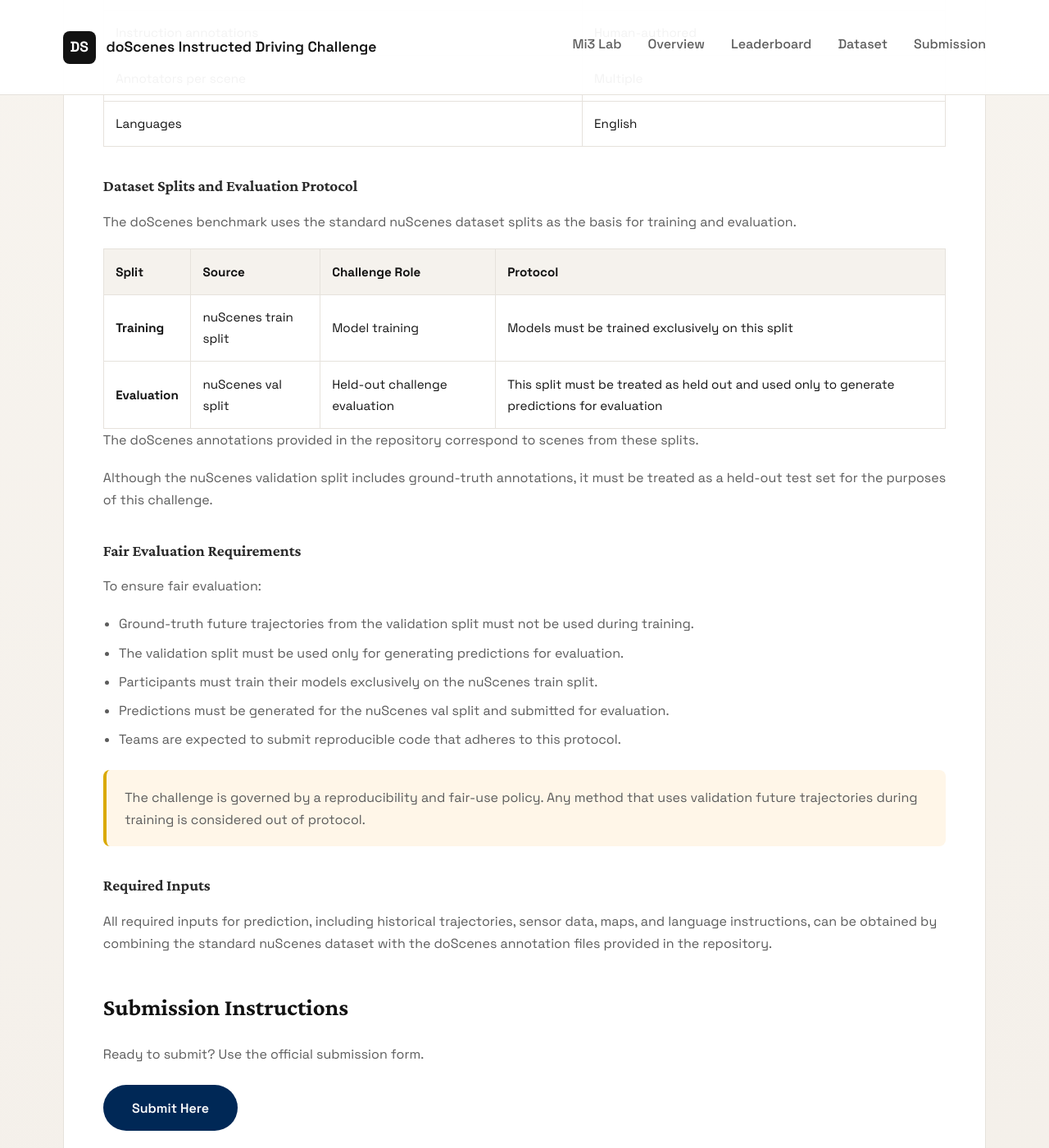
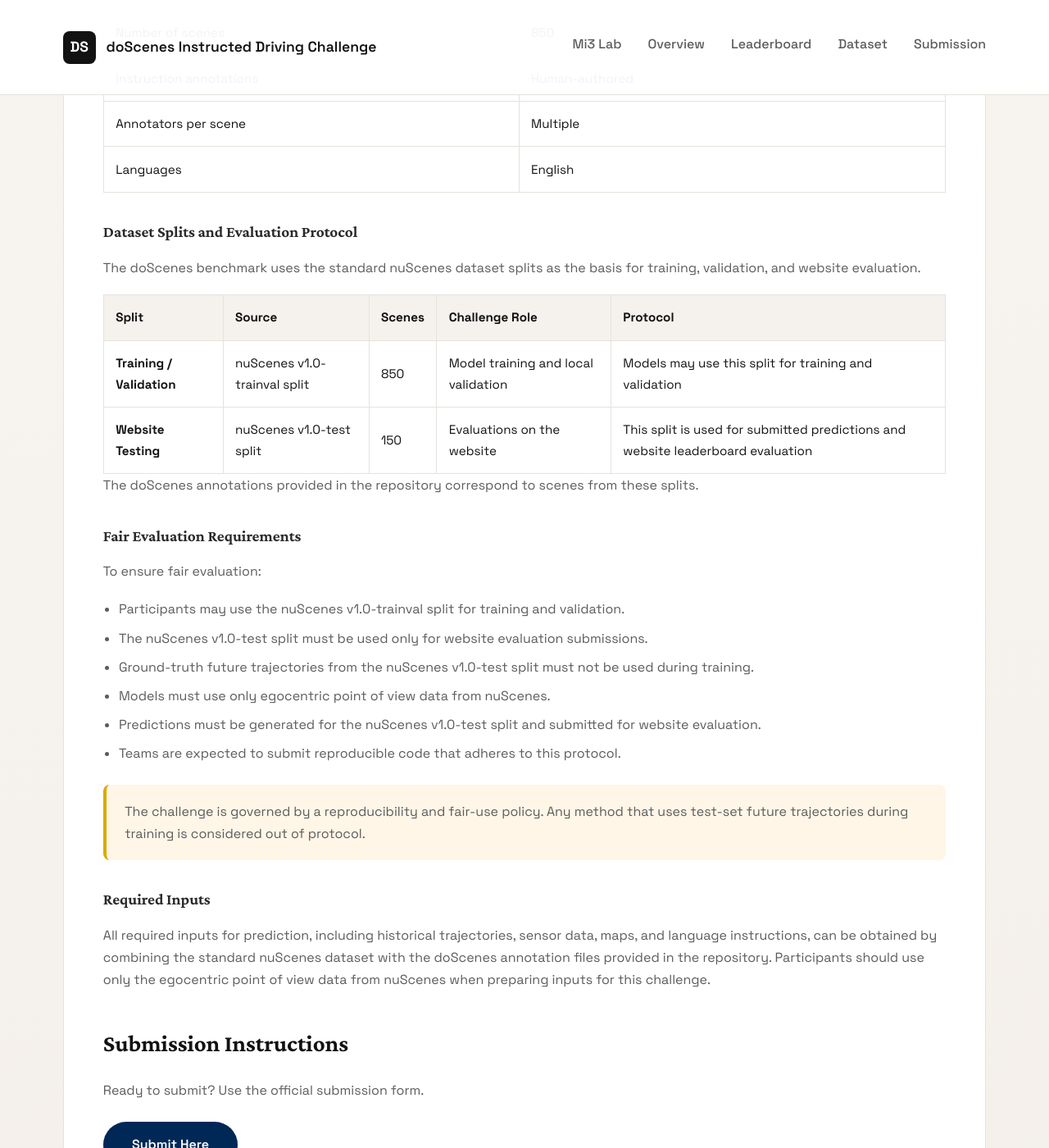
Before and after one commit to Mi3-Lab/mi3-lab.github.io, a Jekyll site: the page doScenes_challenge.html, which Jekyll copies as it is, in a window 1280 px wide and 1400 px high, scrolled down 4440 px. Shown: the whole window at 82% size. Built offline with Jekyll 4.4.1, drawn with Linux system fonts in a browser that asks for light colours; some of the changed text lies outside the part shown.

Commit message:
Update doScenes_challenge.html

```diff
--- a/doScenes_challenge.html
+++ b/doScenes_challenge.html
@@ -761,8 +761,8 @@
                     <h2 id="data">Dataset & Data Splits</h2>
 
                     <p>
-                        doScenes extends the nuScenes training and validation splits with human-authored instructions. Instructions
-                        are written by multiple annotators to capture natural variation in phrasing.
+                        doScenes extends the nuScenes v1.0-trainval and v1.0-test splits with human-authored instructions.
+                        Instructions are written by multiple annotators to capture natural variation in phrasing.
                     </p>
                     <p>Instructions cover a variety of maneuvers including:</p>
                     <ul>
@@ -794,6 +794,10 @@
                                 <td>nuScenes</td>
                             </tr>
                             <tr>
+                                <td>Allowed nuScenes viewpoint</td>
+                                <td>Egocentric point of view only</td>
+                            </tr>
+                            <tr>
                                 <td>Number of scenes</td>
                                 <td>850</td>
                             </tr>
@@ -814,29 +818,33 @@
 
                     <h3>Dataset Splits and Evaluation Protocol</h3>
                     <p>
-                        The doScenes benchmark uses the standard nuScenes dataset splits as the basis for training and evaluation.
+                        The doScenes benchmark uses the standard nuScenes dataset splits as the basis for training, validation,
+                        and website evaluation.
                     </p>
                     <table class="data-splits-table">
                         <thead>
                             <tr>
                                 <th>Split</th>
                                 <th>Source</th>
+                                <th>Scenes</th>
                                 <th>Challenge Role</th>
                                 <th>Protocol</th>
                             </tr>
                         </thead>
                         <tbody>
                             <tr>
-                                <td><strong>Training</strong></td>
-                                <td>nuScenes train split</td>
-                                <td>Model training</td>
-                                <td>Models must be trained exclusively on this split</td>
+                                <td><strong>Training / Validation</strong></td>
+                                <td>nuScenes v1.0-trainval split</td>
+                                <td>850</td>
+                                <td>Model training and local validation</td>
+                                <td>Models may use this split for training and validation</td>
                             </tr>
                             <tr>
-                                <td><strong>Evaluation</strong></td>
-                                <td>nuScenes val split</td>
-                                <td>Held-out challenge evaluation</td>
-                                <td>This split must be treated as held out and used only to generate predictions for evaluation</td>
+                                <td><strong>Website Testing</strong></td>
+                                <td>nuScenes v1.0-test split</td>
+                                <td>150</td>
+                                <td>Evaluations on the website</td>
+                                <td>This split is used for submitted predictions and website leaderboard evaluation</td>
                             </tr>
                         </tbody>
                     </table>
@@ -844,23 +852,19 @@
                     <p>
                         The doScenes annotations provided in the repository correspond to scenes from these splits.
                     </p>
-                    <p>
-                        Although the nuScenes validation split includes ground-truth annotations, it must be treated as a held-out
-                        test set for the purposes of this challenge.
-                    </p>
-
                     <h3>Fair Evaluation Requirements</h3>
                     <p>To ensure fair evaluation:</p>
                     <ul>
-                        <li>Ground-truth future trajectories from the validation split must not be used during training.</li>
-                        <li>The validation split must be used only for generating predictions for evaluation.</li>
-                        <li>Participants must train their models exclusively on the nuScenes train split.</li>
-                        <li>Predictions must be generated for the nuScenes val split and submitted for evaluation.</li>
+                        <li>Participants may use the nuScenes v1.0-trainval split for training and validation.</li>
+                        <li>The nuScenes v1.0-test split must be used only for website evaluation submissions.</li>
+                        <li>Ground-truth future trajectories from the nuScenes v1.0-test split must not be used during training.</li>
+                        <li>Models must use only egocentric point of view data from nuScenes.</li>
+                        <li>Predictions must be generated for the nuScenes v1.0-test split and submitted for website evaluation.</li>
                         <li>Teams are expected to submit reproducible code that adheres to this protocol.</li>
                     </ul>
 
                     <div class="warning">
-                        The challenge is governed by a reproducibility and fair-use policy. Any method that uses validation future
+                        The challenge is governed by a reproducibility and fair-use policy. Any method that uses test-set future
                         trajectories during training is considered out of protocol.
                     </div>
 
@@ -868,7 +872,8 @@
                     <p>
                         All required inputs for prediction, including historical trajectories, sensor data, maps, and language
                         instructions, can be obtained by combining the standard nuScenes dataset with the doScenes annotation files
-                        provided in the repository.
+                        provided in the repository. Participants should use only the egocentric point of view data from nuScenes
+                        when preparing inputs for this challenge.
                     </p>
 
                     <h2 id="submission">Submission Instructions</h2>
@@ -932,14 +937,16 @@
                         <details>
                             <summary>Which dataset splits should be used for training and evaluation?</summary>
                             <p>
-                                Models must be trained on the nuScenes train split. Predictions should then be generated for the
-                                nuScenes val split, which must be treated as held out for challenge evaluation.
+                                For training and validation, participants can use the nuScenes v1.0-trainval split, which contains
+                                850 scenes. For testing and evaluations on the website, participants should use the nuScenes
+                                v1.0-test split, which contains 150 scenes.
                             </p>
                         </details>
                         <details>
-                            <summary>Can ground-truth future trajectories from the validation split be used during training?</summary>
+                            <summary>Can ground-truth future trajectories from the test split be used during training?</summary>
                             <p>
-                                No. Ground-truth future trajectories from the validation split must not be used during training.
+                                No. Ground-truth future trajectories from the nuScenes v1.0-test split must not be used during
+                                training.
                             </p>
                         </details>
                         <details>
@@ -953,7 +960,8 @@
                             <summary>Where do the required inputs for prediction come from?</summary>
                             <p>
                                 Required inputs can be assembled by combining the standard nuScenes dataset with the doScenes
-                                annotation files provided in the repository.
+                                annotation files provided in the repository. Only egocentric point of view data from nuScenes
+                                should be used.
                             </p>
                         </details>
                         <details>
@@ -967,17 +975,17 @@
                             <summary>Can I use additional datasets or pretrained models?</summary>
                             <p>
                                 Yes. Participants may use additional datasets and pretrained models, including models derived
-                                from nuScenes, provided that no information from the nuScenes validation split is used during
+                                from nuScenes, provided that no information from the nuScenes v1.0-test split is used during
                                 training in any form.
                             </p>
                             <p>External or auxiliary data is permitted under the following conditions:</p>
                             <ul>
-                                <li>External datasets are allowed as long as they do not include validation split data.</li>
-                                <li>Pretrained models are allowed, but they must not be trained on the nuScenes validation split.</li>
+                                <li>External datasets are allowed as long as they do not include test split data.</li>
+                                <li>Pretrained models are allowed, but they must not be trained on the nuScenes v1.0-test split.</li>
                                 <li>Auxiliary training data is permitted, provided the evaluation protocol is respected.</li>
                             </ul>
                             <p>
-                                Some pretrained models, especially those trained on nuScenes, may have used the validation split
+                                Some pretrained models, especially those trained on nuScenes, may have used the test split
                                 during training. This would constitute a violation of the challenge protocol.
                             </p>
                             <p>
```
